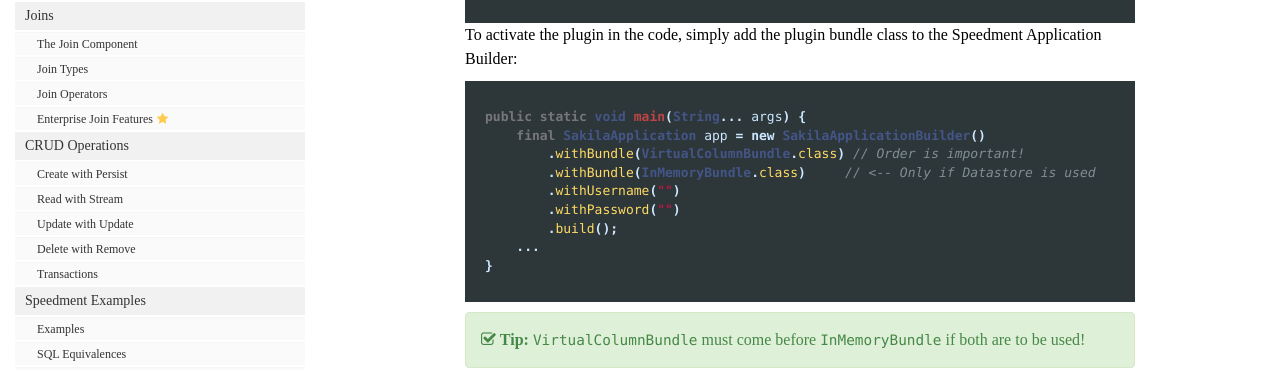
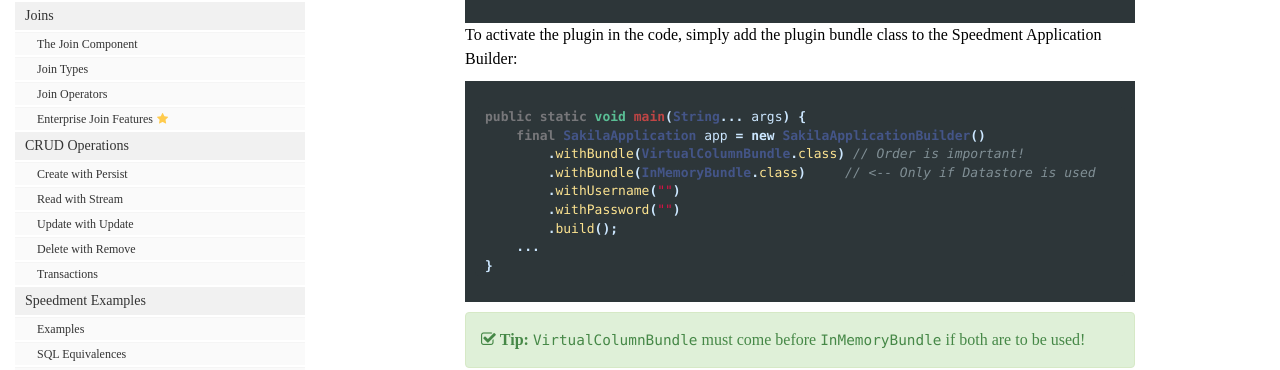
Before and after one commit to speedment/speedment-doc, a Jekyll site: the page built from pages/enterprise_virtualcolumns.md, in a window 1280 px wide and 1400 px high, scrolled down 1012 px. Shown: the part 150-520 px from the top of the window. Built offline with Jekyll 4.4.1, drawn with Linux system fonts in a browser that asks for light colours; nearby versions of some CDN libraries; comment, search, counter and statistics services are not loaded.

Commit message:
Update code styling

```diff
--- a/css/syntax.css
+++ b/css/syntax.css
@@ -24,10 +24,10 @@
 .highlight .kd { font-weight: bold } /* Keyword.Declaration */
 .highlight .kp { font-weight: bold } /* Keyword.Pseudo */
 .highlight .kr { font-weight: bold } /* Keyword.Reserved */
-.highlight .kt { color: #445588; font-weight: bold } /* Keyword.Type */
+.highlight .kt { color: #5abf95; font-weight: bold } /* Keyword.Type */
 .highlight .m { color: #cce7ff } /* Literal.Number */
 .highlight .s { color: #d14 } /* Literal.String */
-.highlight .na { color: #ffda64 } /* Name.Attribute */
+.highlight .na { color: #fce390 } /* Name.Attribute */
 .highlight .nb { color: #cce7ff } /* Name.Builtin */
 .highlight .nc { color: #445588; font-weight: bold } /* Name.Class */
 .highlight .no { color: #cce7ff } /* Name.Constant */
```
